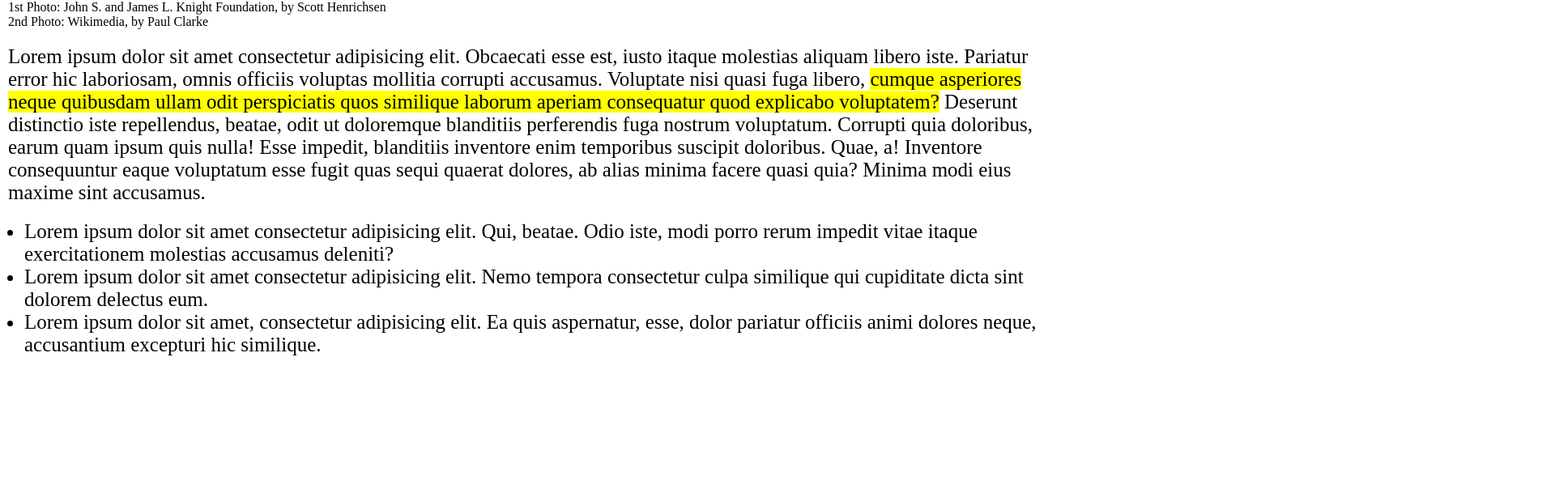
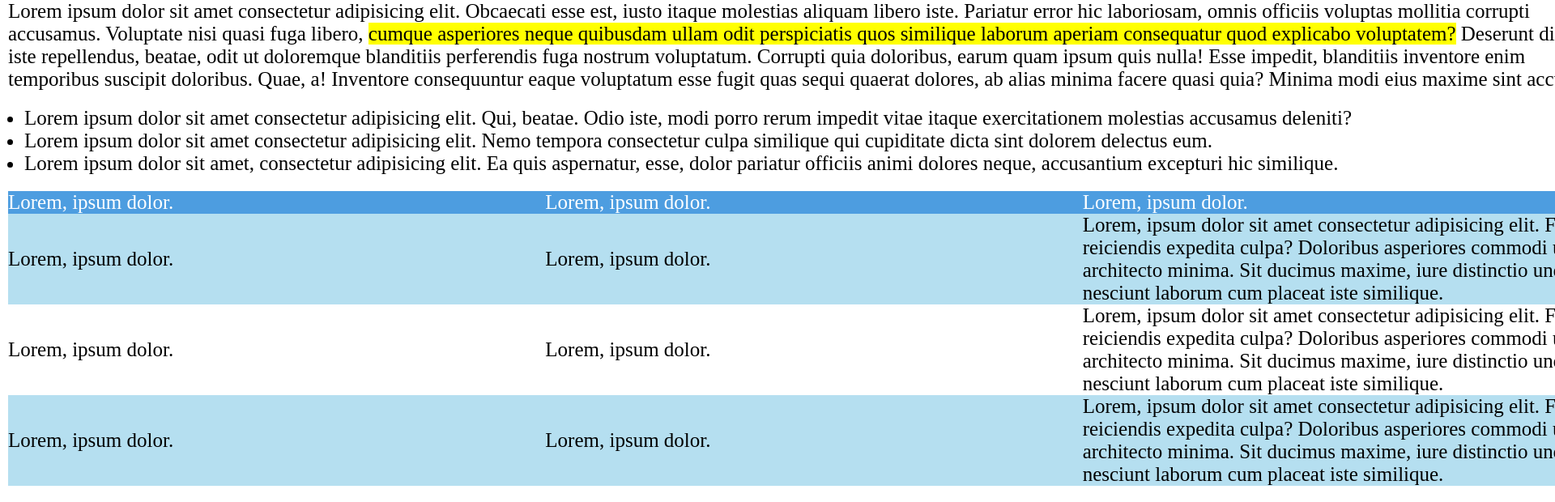
Before and after one commit to alexraduca01/html-css-booleaner, a plain HTML site: page index.html in a window 1280 px wide. Shown: the part 715-1335 px from the top of the page at 81% size, 1920 px wide, since content can reach past the window. Before the commit the page ends 1155 px from the top, so only its background shows below. Drawn offline with Linux system fonts and the light colour scheme.

Commit message:
added table section

```diff
--- a/css/style.css
+++ b/css/style.css
@@ -2,6 +2,10 @@
     margin: 0;
     padding: 0;
     box-sizing: border-box;
+}
+
+body {
+    width: 2000px;
 }
 
 header {
@@ -59,4 +63,24 @@ h1 {
 
 ul {
     margin-left: 20px;
+    margin-bottom: 20px;
 }
+
+/* Terza sezione */
+table {
+    font-size: 25px;
+    width: 100%;
+    border-spacing: 0;
+    border-collapse: collapse;
+    table-layout: fixed;
+    margin-bottom: 20px;
+}
+
+.table-head {
+    color: white;
+    background-color: rgb(77, 157, 224);
+}
+
+.sky-blue {
+    background-color: rgb(181, 223, 240);
+}
--- a/index.html
+++ b/index.html
@@ -33,6 +33,31 @@
                     <li>Lorem ipsum dolor sit amet, consectetur adipisicing elit. Ea quis aspernatur, esse, dolor pariatur officiis animi dolores neque, accusantium excepturi hic similique.</li>
                 </ul>
             </section>
+            <!-- Terza sezione -->
+            <section>
+                <table>
+                    <tr class="table-head">
+                        <td>Lorem, ipsum dolor.</td>
+                        <td>Lorem, ipsum dolor.</td>
+                        <td>Lorem, ipsum dolor.</td>
+                    </tr>
+                    <tr class="sky-blue">
+                        <td>Lorem, ipsum dolor.</td>
+                        <td>Lorem, ipsum dolor.</td>
+                        <td>Lorem, ipsum dolor sit amet consectetur adipisicing elit. Fugiat reiciendis expedita culpa? Doloribus asperiores commodi ut architecto minima. Sit ducimus maxime, iure distinctio unde nesciunt laborum cum placeat iste similique.</td>
+                    </tr>
+                    <tr>
+                        <td>Lorem, ipsum dolor.</td>
+                        <td>Lorem, ipsum dolor.</td>
+                        <td>Lorem, ipsum dolor sit amet consectetur adipisicing elit. Fugiat reiciendis expedita culpa? Doloribus asperiores commodi ut architecto minima. Sit ducimus maxime, iure distinctio unde nesciunt laborum cum placeat iste similique.</td>
+                    </tr>
+                    <tr class="sky-blue">
+                        <td>Lorem, ipsum dolor.</td>
+                        <td>Lorem, ipsum dolor.</td>
+                        <td>Lorem, ipsum dolor sit amet consectetur adipisicing elit. Fugiat reiciendis expedita culpa? Doloribus asperiores commodi ut architecto minima. Sit ducimus maxime, iure distinctio unde nesciunt laborum cum placeat iste similique.</td>
+                    </tr>
+                </table>
+            </section>
         </main>
     </body>
 
```
